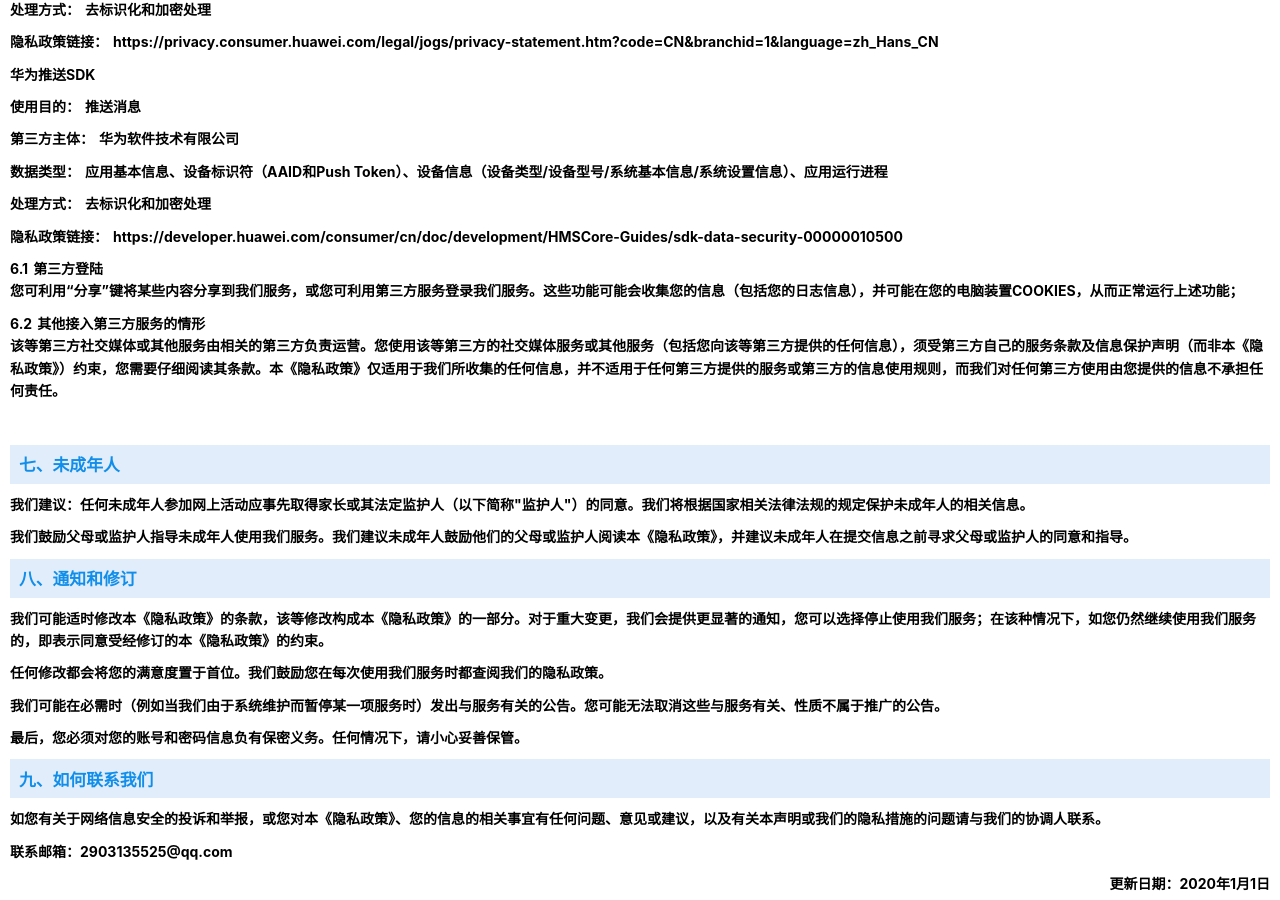
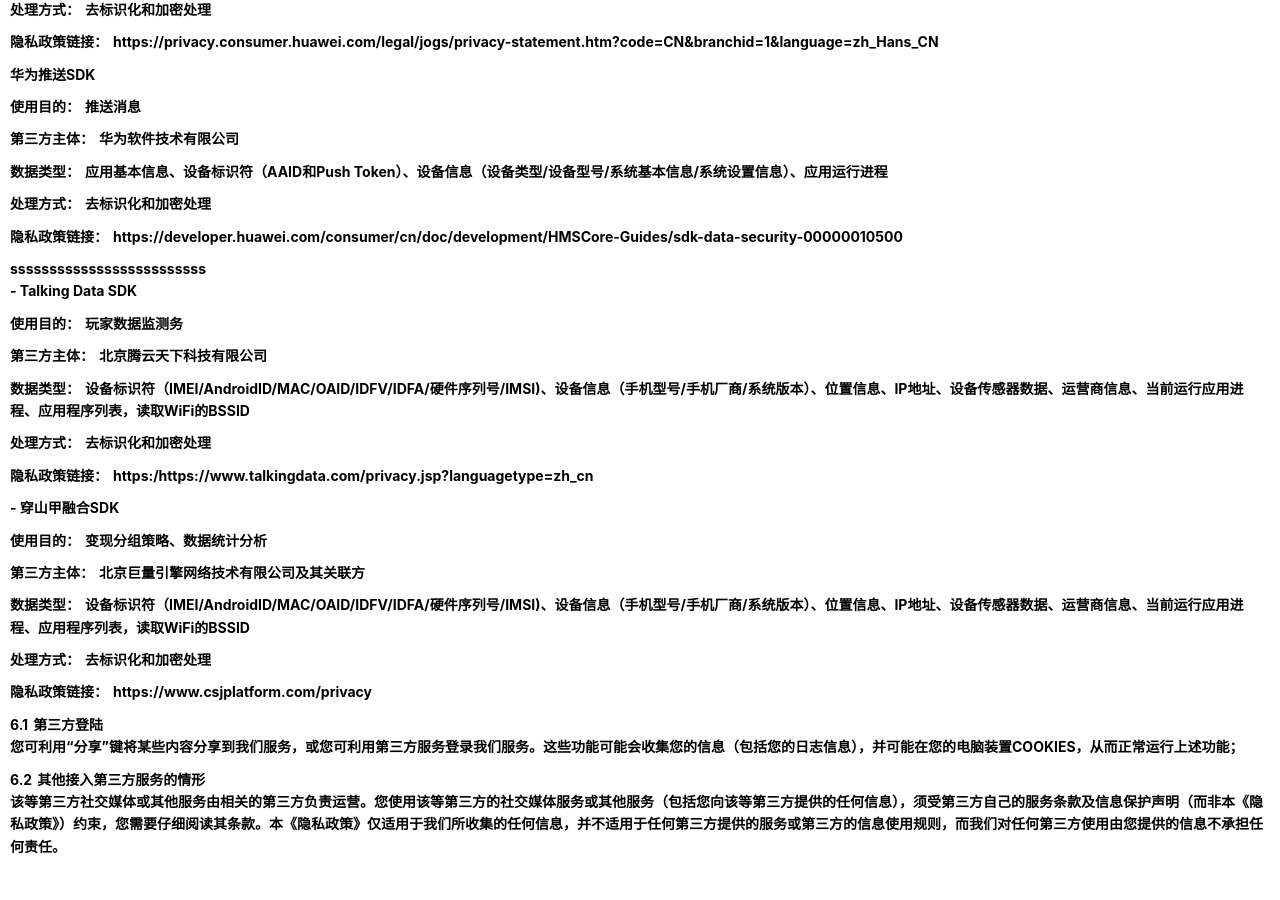
Before and after one commit to yongqi886/yongqi886.github.io, a Jekyll site: the page privacy.html, which Jekyll copies as it is, in a window 1280 px wide and 900 px high, scrolled down 8123 px. Built offline with Jekyll 4.4.1, drawn with Linux system fonts in a browser that asks for light colours.

Commit message:
Update privacy.html

```diff
--- a/privacy.html
+++ b/privacy.html
@@ -637,6 +637,43 @@
 				<li><strong>隐私政策链接：</strong>https://developer.huawei.com/consumer/cn/doc/development/HMSCore-Guides/sdk-data-security-00000010500<br>
 					<p>
 			<ul class="level-1">
+				sssssssssssssssssssssssss
+				<li><strong>- Talking Data SDK</strong><br>
+					<p>
+			<ul class="level-1">
+				<li><strong>使用目的：</strong>玩家数据监测务<br>
+					<p>
+			<ul class="level-1">
+				<li><strong>第三方主体：</strong>北京腾云天下科技有限公司<br>
+					<p>
+			<ul class="level-1">
+				<li><strong>数据类型：</strong>设备标识符（IMEI/AndroidID/MAC/OAID/IDFV/IDFA/硬件序列号/IMSI)、设备信息（手机型号/手机厂商/系统版本）、位置信息、IP地址、设备传感器数据、运营商信息、当前运行应用进程、应用程序列表，读取WiFi的BSSID<br>
+					<p>
+			<ul class="level-1">
+				<li><strong>处理方式：</strong>去标识化和加密处理<br>
+					<p>
+			<ul class="level-1">
+				<li><strong>隐私政策链接：</strong>https:/https://www.talkingdata.com/privacy.jsp?languagetype=zh_cn<br>
+					<p>
+			<ul class="level-1">
+				<li><strong>- 穿山甲融合SDK</strong><br>
+					<p>
+			<ul class="level-1">
+				<li><strong>使用目的：</strong>变现分组策略、数据统计分析<br>
+					<p>
+			<ul class="level-1">
+				<li><strong>第三方主体：</strong>北京巨量引擎网络技术有限公司及其关联方<br>
+					<p>
+			<ul class="level-1">
+				<li><strong>数据类型：</strong>设备标识符（IMEI/AndroidID/MAC/OAID/IDFV/IDFA/硬件序列号/IMSI)、设备信息（手机型号/手机厂商/系统版本）、位置信息、IP地址、设备传感器数据、运营商信息、当前运行应用进程、应用程序列表，读取WiFi的BSSID<br>
+					<p>
+			<ul class="level-1">
+				<li><strong>处理方式：</strong>去标识化和加密处理<br>
+					<p>
+			<ul class="level-1">
+				<li><strong>隐私政策链接：</strong>https://www.csjplatform.com/privacy<br>
+					<p>
+			<ul class="level-1">
 				<li><strong>6.1</strong>第三方登陆<br>
 					<p>您可利用“分享”键将某些内容分享到我们服务，或您可利用第三方服务登录我们服务。这些功能可能会收集您的信息（包括您的日志信息），并可能在您的电脑装置COOKIES，从而正常运行上述功能；</p>
 				</li>
```
